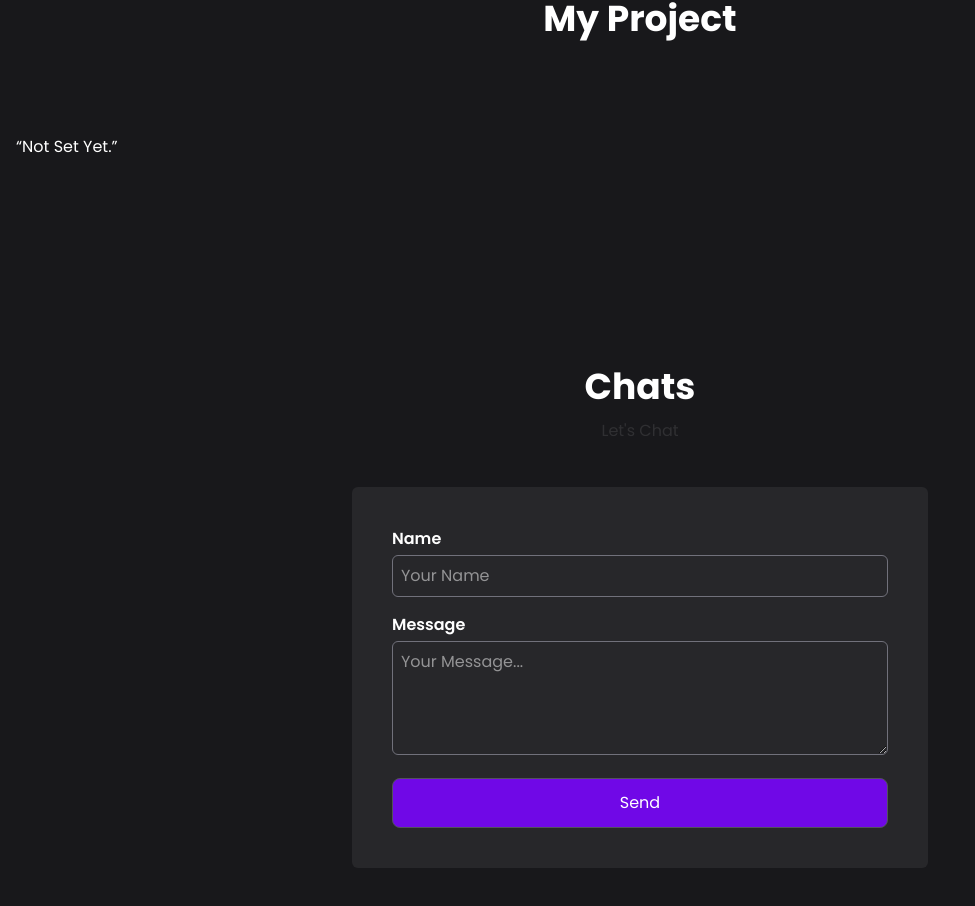
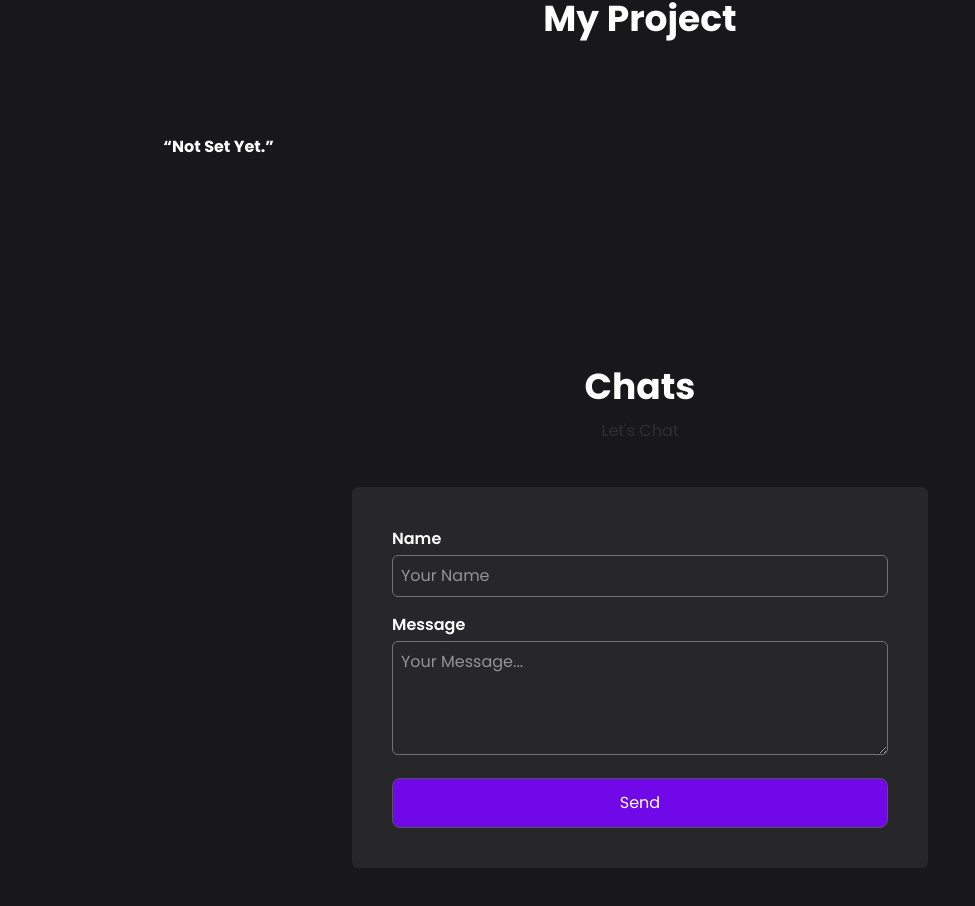
Before and after one commit to RizkiOfc/portfolio, a React (Vite) app: page / in a window 1280 px wide. Shown: the part 2332-3238 px from the top of the page, without its empty margins (0-975 px from the left). Built offline with nearby package versions, Linux system fonts and the light colour scheme.

Commit message:
Update App.jsx

```diff
--- a/src/App.jsx
+++ b/src/App.jsx
@@ -81,7 +81,7 @@ function App() {
               </div>
             </div>
           ))}*/}
-          <q>Not Set Yet.</q>
+          <q className="text-center font-bold">Not Set Yet.</q>
         </div>
     </div>
       <div className="contact mt-32 p-10" id='contact'>
```
